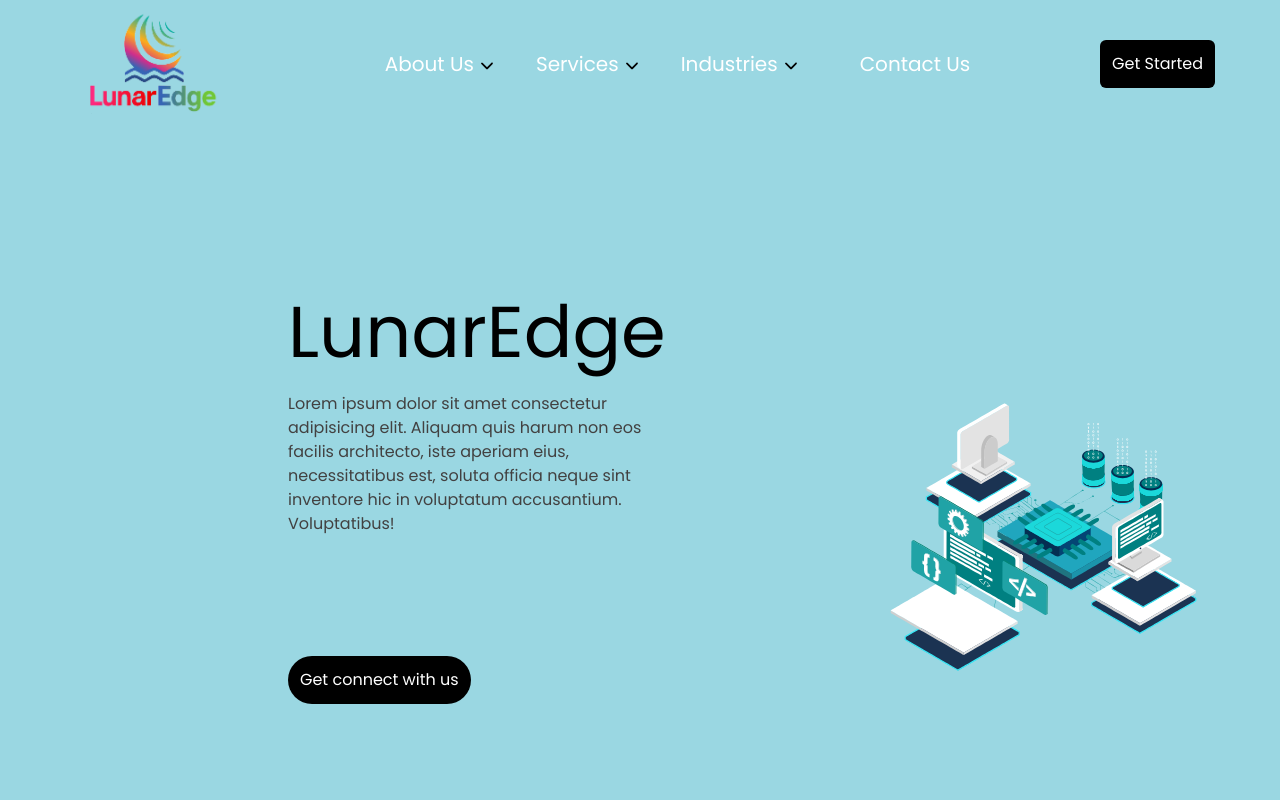
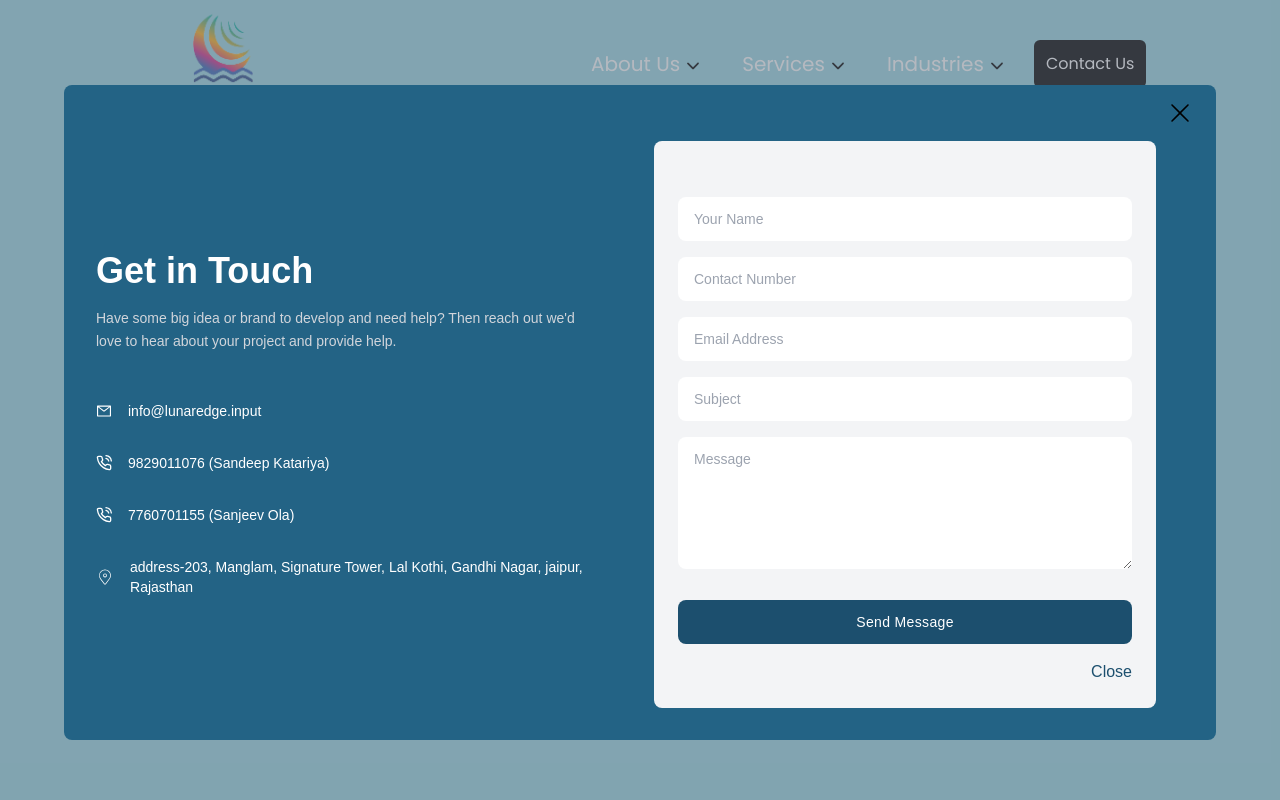
Before and after one commit to lunaredgepvtltd/LunarEdge, a React (Create React App) app in the folder frontend/: page / in a window 1280 px wide. Both pictures are taken after a click on the button "Get connect with us". Shown: the top 800 px of the page. Built offline with nearby package versions, Linux system fonts and the light colour scheme; a web font is replaced by a local one.

Commit message:
ContactFrom created

```diff
--- a/frontend/package.json
+++ b/frontend/package.json
@@ -10,6 +10,7 @@
     "lottie-react": "^2.4.0",
     "react": "^18.3.1",
     "react-dom": "^18.3.1",
+    "react-hook-form": "^7.52.1",
     "react-icons": "^5.2.1",
     "react-router-dom": "^6.25.1",
     "react-scripts": "5.0.1",
--- a/frontend/src/App.css
+++ b/frontend/src/App.css
@@ -1,3 +1,4 @@
+
 body {
   margin: 0;
   font-family: "Poppins", sans-serif;
@@ -18,3 +19,7 @@ header {
 text-decoration: underline;
 text-underline-offset: 4px;
 }
+
+.input-group{
+  @apply w-full rounded-lg py-3 px-4 text-gray-800 text-sm outline-[#06425f]
+}
--- a/frontend/src/App.js
+++ b/frontend/src/App.js
@@ -1,10 +1,12 @@
+import { useState } from 'react';
 import './App.css';
-import Footer from './pages/Footer';
+
 
 import Header from './pages/Header';
 import Hero from './pages/Hero';
 
 function App() {
+
   return (
     <div className="App">
       {/* Header */}
@@ -13,8 +15,6 @@ function App() {
       {/* Hero Section */}
       <Hero/>
 
-      {/* footer */}
-      <Footer/>
 
     </div>
   );
--- /dev/null
+++ b/frontend/src/pages/ContactForm.jsx
@@ -0,0 +1,112 @@
+
+import React from 'react';
+import { RxCross1 } from "react-icons/rx";
+import { BsFillSendFill } from "react-icons/bs";
+import { AiOutlineMail } from "react-icons/ai";
+import { FiPhoneCall } from "react-icons/fi";
+import { CiLocationOn } from "react-icons/ci";
+
+const ContactForm = ({ onClose }) => {
+
+
+    // handle handle button
+
+    const handleButton = ()=>{
+        console.log('click')
+    }
+
+    return (
+        <div className="fixed inset-0 z-50 flex justify-center items-center bg-gray-500 bg-opacity-50">
+
+            <div className="mt-6 max-w-6xl max-lg:max-w-3xl mx-auto bg-[#236385] rounded-lg pr-7 pt-6">
+
+
+                <div className="grid lg:grid-cols-2 items-center gap-14 sm:p-8 p-4 font-[sans-serif]">
+
+                    {/* left side of form  */}
+                    <div>
+                        <h1 className="text-4xl font-bold text-white">Get in Touch</h1>
+                        <p className="text-sm text-gray-300 mt-4 leading-relaxed">Have some big idea or brand to develop and need help? Then reach out we'd love to hear about your project  and provide help.</p>
+
+                        <ul className="mt-12 space-y-8">
+
+
+                            <li className="flex items-center">
+                                <AiOutlineMail className='h-[16px] w-[16px] text-white' />
+                                <a href="" className="text-white text-sm ml-4">
+                                info@lunaredge.input
+                                </a>
+                            </li>
+
+
+                            <li className="flex items-center">
+                                <FiPhoneCall className='h-[16px] w-[16px] text-white' />
+                                <a href="" className="text-white text-sm ml-4">
+                                    <p>  9829011076 (Sandeep Katariya)</p>
+                                </a>
+                            </li>
+
+
+
+                            <li className="flex items-center">
+                                <FiPhoneCall className='h-[16px] w-[16px] text-white' />
+                                <a href="" className="text-white text-sm ml-4">
+                                    <p> 7760701155 (Sanjeev Ola)</p>
+                                </a>
+                            </li>
+
+
+
+                            <li className="flex items-center">
+                                <CiLocationOn className='h-[20px] w-[20px] text-white' />
+                                <a href="" className="text-white text-sm ml-4">
+                                    address-203, Manglam, Signature Tower, Lal Kothi, Gandhi Nagar, jaipur, Rajasthan
+                                </a>
+                            </li>
+                        </ul>
+                    </div>
+
+                    {/* right side of form  */}
+
+                    <div className='relative'>
+
+                        {/* close icon  */}
+                        <div className='absolute -right-9 -top-10 text-2xl font-black cursor-pointer' onClick={onClose}>
+                            <RxCross1 />
+                        </div>
+
+                        {/* form container */}
+                        <div className="bg-gray-100 p-6 rounded-lg">
+
+                            <form action='POST' className="mt-8 space-y-4">
+                                <input type='text' placeholder='Your Name'
+                                    className="w-full rounded-lg py-3 px-4 text-gray-800 text-sm outline-[#06425f]" required/>
+                                <input type='number' placeholder='Contact Number'
+                                    className="w-full rounded-lg py-3 px-4 text-gray-800 text-sm outline-[#06425f]" required/>
+                                <input type='email' placeholder='Email Address'
+                                    className="w-full rounded-lg py-3 px-4 text-gray-800 text-sm outline-[#06425f]" required/>
+                                <input type='text' placeholder='Subject'
+                                    className="w-full rounded-lg py-3 px-4 text-gray-800 text-sm outline-[#06425f]"/>
+                                <textarea placeholder='Message' rows="6"
+                                    className="w-full rounded-lg px-4 text-gray-800 text-sm pt-3 outline-[#06425f]"></textarea>
+                                <button onClick={handleButton}
+                                    className="text-white bg-[#1c4f6e] hover:bg-[#2b5c77e2] tracking-wide rounded-lg text-sm px-4 py-3 flex items-center justify-center w-full !mt-6">
+                                    Send Message
+                                </button>
+
+
+                                <div className="text-right">
+                                    <button type="button" onClick={onClose} className="text-[#1c4f6e] hover:underline">Close</button>
+                                </div>
+                            </form>
+                        </div>
+                    </div>
+
+
+                </div>
+            </div>
+        </div>
+    );
+};
+
+export default ContactForm;
--- a/frontend/src/pages/Header.jsx
+++ b/frontend/src/pages/Header.jsx
@@ -3,11 +3,24 @@ import React, { useEffect, useState } from 'react';
 import logo from '../assets/Lunaredge.png'; // Update the path to your logo
 import '../App.css'
 import { IoIosArrowDown } from "react-icons/io";
+import ContactForm from './ContactForm';
 
 
 const Header = () => {
 
   const [scrollNav, setScrollNav] = useState(false);
+
+  const [showForm, setShowForm] = useState(false)
+
+  // handle show button
+
+  const handleButton = () => {
+    setShowForm(true)
+  }
+
+  const closeForm = () => {
+    setShowForm(false)
+  }
 
   const changeNav = () => {
     if (window.scrollY >= 50) {
@@ -26,9 +39,8 @@ const Header = () => {
 
 
   return (
-    <div className={`fixed w-full top-0 left-0 z-50 h-32 bg-[#0e353b]  transition-all duration-300  ${
-      scrollNav ? 'bg-[#0e353b] bg-opacity-60 shadow-2xl ' : 'bg-transparent shadow-none'
-    } `}>
+    <div className={`fixed w-full top-0 left-0 z-50 h-32 bg-[#0e353b]  transition-all duration-300  ${scrollNav ? 'bg-[#0e353b] bg-opacity-60 shadow-2xl ' : 'bg-transparent shadow-none'
+      } `}>
       <div className="container mx-auto flex justify-around items-center h-full">
         {/* Logo */}
         <div className='mt-4'>
@@ -69,32 +81,32 @@ const Header = () => {
                 <span className='text-lg group-hover:text-white mt-1'><IoIosArrowDown /></span>
               </div>
 
-              <ul class='absolute mt-2 top-[70px] -left-56 rounded-lg shadow-lg transition-opacity duration-500 invisible group-hover:visible group-hover:opacity-100 bg-white  w-[1000px] pt-10 p-6  flex justify-between items-center gap-2'>
+              <ul className='absolute mt-2 top-[70px] -left-56 rounded-lg shadow-lg transition-opacity duration-500 invisible group-hover:visible group-hover:opacity-100 bg-white  w-[1000px] pt-10 p-6  flex justify-between items-center gap-2'>
 
 
                 <li>
                   <ul>
-                    <li><a href="/digital-innovators" class='block px-4 py-2 hover:underline underline-offset-2 text-[#082847] '>Web Development</a></li>
-                    <li><a href="/clients" class='block px-4 py-2 hover:underline underline-offset-2 text-[#082847]'>Mobile App Development</a></li>
-                    <li><a href="/careers" class='block px-4 py-2 hover:underline underline-offset-2 text-[#082847]'>IT Consulting</a></li>
+                    <li><a href="/digital-innovators" className='block px-4 py-2 hover:underline underline-offset-2 text-[#082847] '>Web Development</a></li>
+                    <li><a href="/clients" className='block px-4 py-2 hover:underline underline-offset-2 text-[#082847]'>Mobile App Development</a></li>
+                    <li><a href="/careers" className='block px-4 py-2 hover:underline underline-offset-2 text-[#082847]'>IT Consulting</a></li>
                   </ul>
                 </li>
 
 
                 <li>
                   <ul>
-                    <li><a href="/digital-innovators" class='block px-4 py-2 hover:underline underline-offset-2 text-[#082847]'>Cloud Solutions</a></li>
-                    <li><a href="/clients" class='block px-4 py-2 hover:underline underline-offset-2 text-[#082847]'>Cybersecurity Services</a></li>
-                    <li><a href="/careers" class='block px-4 py-2 hover:underline underline-offset-2 text-[#082847]'>Agriculture Technology Solutions</a></li>
+                    <li><a href="/digital-innovators" className='block px-4 py-2 hover:underline underline-offset-2 text-[#082847]'>Cloud Solutions</a></li>
+                    <li><a href="/clients" className='block px-4 py-2 hover:underline underline-offset-2 text-[#082847]'>Cybersecurity Services</a></li>
+                    <li><a href="/careers" className='block px-4 py-2 hover:underline underline-offset-2 text-[#082847]'>Agriculture Technology Solutions</a></li>
                   </ul>
                 </li>
 
 
                 <li>
                   <ul>
-                    <li><a href="/digital-innovators" class='block px-4 py-2 hover:underline underline-offset-2 text-[#082847]'>Banking and Financial Services</a></li>
-                    <li><a href="/clients" class='block px-4 py-2 hover:underline underline-offset-2 text-[#082847]'>Education Solutions</a></li>
-                    <li><a href="/careers" class='block px-4 py-2 hover:underline underline-offset-2 text-[#082847]'>Ai and Machine learning</a></li>
+                    <li><a href="/digital-innovators" className='block px-4 py-2 hover:underline underline-offset-2 text-[#082847]'>Banking and Financial Services</a></li>
+                    <li><a href="/clients" className='block px-4 py-2 hover:underline underline-offset-2 text-[#082847]'>Education Solutions</a></li>
+                    <li><a href="/careers" className='block px-4 py-2 hover:underline underline-offset-2 text-[#082847]'>Ai and Machine learning</a></li>
                   </ul>
                 </li>
 
@@ -133,18 +145,20 @@ const Header = () => {
           </li>
 
 
-         {/* contact us  */}
+          {/* contact us  */}
           <li>
-            <a href="/contact" className=" text-xl  hover:underline underline-offset-4 pl-8 text-white">Contact Us</a>
+
+            <div className=''>
+              <button className='bg-black rounded-md p-3 text-white text-md hover:bg-gray-600 transition-all duration-300' onClick={handleButton}>Contact Us</button>
+            </div>
           </li>
 
         </ul>
 
-        <div className=''>
-            <button className='bg-black rounded-md p-3 text-white text-md'>Get Started</button>
-          </div>
 
       </div>
+
+      {showForm && <ContactForm onClose={closeForm} />}
     </div>
   );
 };
--- a/frontend/src/pages/Hero.jsx
+++ b/frontend/src/pages/Hero.jsx
@@ -1,22 +1,63 @@
-import React from 'react';
+import React, { useEffect, useState } from 'react';
 import Lottie from 'lottie-react';
 import computer from '../assets/computer.json';
 import Offer from '../components/Offer';
+import ContactForm from './ContactForm';
+import lunargif from '../assets/lunarGif.gif'
 
 const Hero = () => {
+
+  const [showForm, setShowForm] = useState(false);
+
+  const openForm = () => {
+    setShowForm(true);
+   };
+
+   const closeForm = () => {
+   setShowForm(false);
+   };
+
+
+  //  handleGetConnect
+
+   const handleButton = ()=>{
+    setShowForm(true)
+  }
+
+
+  // ANNIMATION
+
+  const [text, setText] = useState('');
+  const phrase = "LunarEdge";
+
+  useEffect(() => {
+    let currentIndex = 0;
+    const interval = setInterval(() => {
+      if (currentIndex <= phrase.length) {
+        setText(phrase.substring(0, currentIndex));
+        currentIndex++;
+      } else {
+        clearInterval(interval);
+      }
+    }, 100); // Adjust typing speed here (200ms per character)
+
+    return () => clearInterval(interval);
+  }, []); // Empty dependency array ensures effect runs only once
+
+
   return (
-    <div className="w-full h-full">
+    <div className="  w-full h-full">
 
       {/* first-part  */}
 
-        <div className='w-full h-[1000px] bg-cover flex justify-around items-center bg-[#9ad7e2]'>
+        <div className='w-full h-[1000px] bg-cover bg-[#9ad7e2] flex justify-around items-center '>
 
         {/* left content   */}
          <div className='flex flex-col gap-6 w-96 ml-72'>
-          <p className='text-7xl'>LunarEdge</p>
-          <p className='text-md text-[#424141] '>Lorem ipsum dolor sit amet consectetur adipisicing elit. Aliquam quis harum non eos facilis architecto, iste aperiam eius, necessitatibus est, soluta officia neque sint inventore hic in voluptatum accusantium. Voluptatibus!</p>
+          <p className='text-7xl h-20'>{text}</p>
+          <p className='text-md text-[#424141] w-96 h-20'>Lorem ipsum dolor sit amet consectetur adipisicing elit. Aliquam quis harum non eos facilis architecto, iste aperiam eius, necessitatibus est, soluta officia neque sint inventore hic in voluptatum accusantium. Voluptatibus!</p>
           <div className='mt-24'>
-            <button className='bg-black rounded-full p-3 text-white text-md'>Get connect with us</button>
+            <button className='bg-black rounded-full p-3 text-white text-md hover:bg-gray-600 transition-all duration-300' onClick={handleButton}>Get connect with us</button>
           </div>
          </div>
 
@@ -59,9 +100,12 @@ const Hero = () => {
           <Offer service={'Ai and Machine learning Solutions'} content={'Harness the power of artificial intelligence and machine learning with Lunaredge Pvt. Ltd. Our advanced AI solutions are designed to revolutionize.'}/>
 
           <Offer service={'Agriculture Technology Solutions'} content={'Innovating agriculture processes with smart technology solutions such as precision farming, crop monitoring systems, and agricultural data analytics.'}/>
-</div>
+      </div>
        </div>
       </div>
+
+       {/* Render ContactForm if showForm is true */}
+       {showForm && <ContactForm onClose={closeForm} />}
 
     </div>
   );
```
Also changed, not shown: 2 other files (tests, documents, lock files or other folders).
